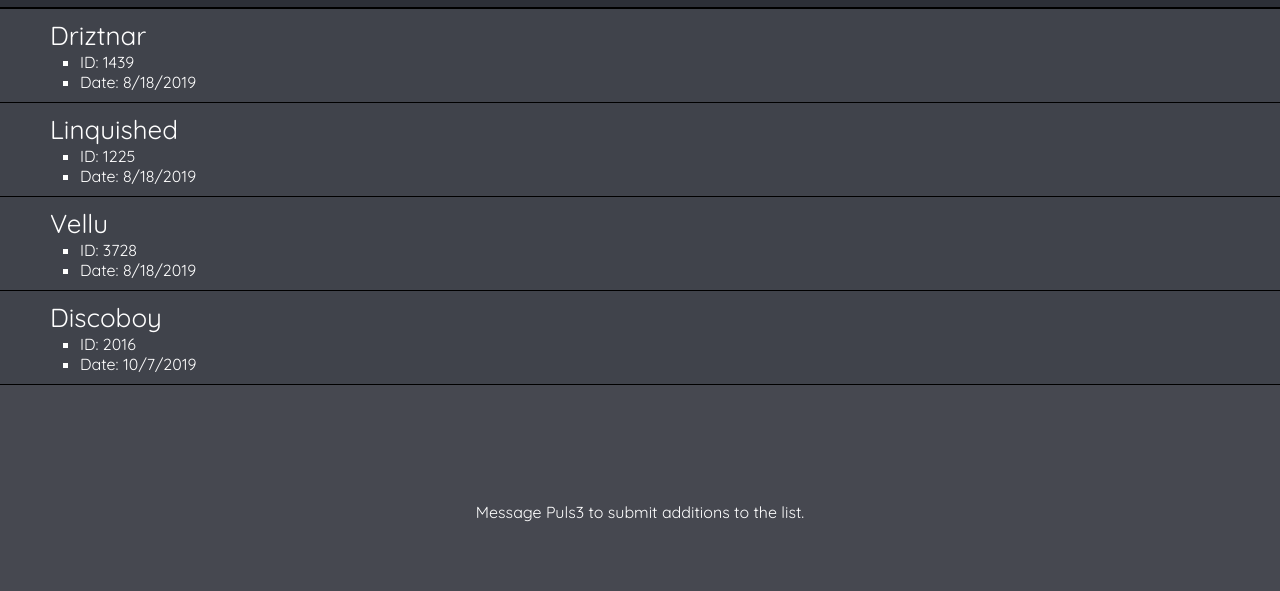
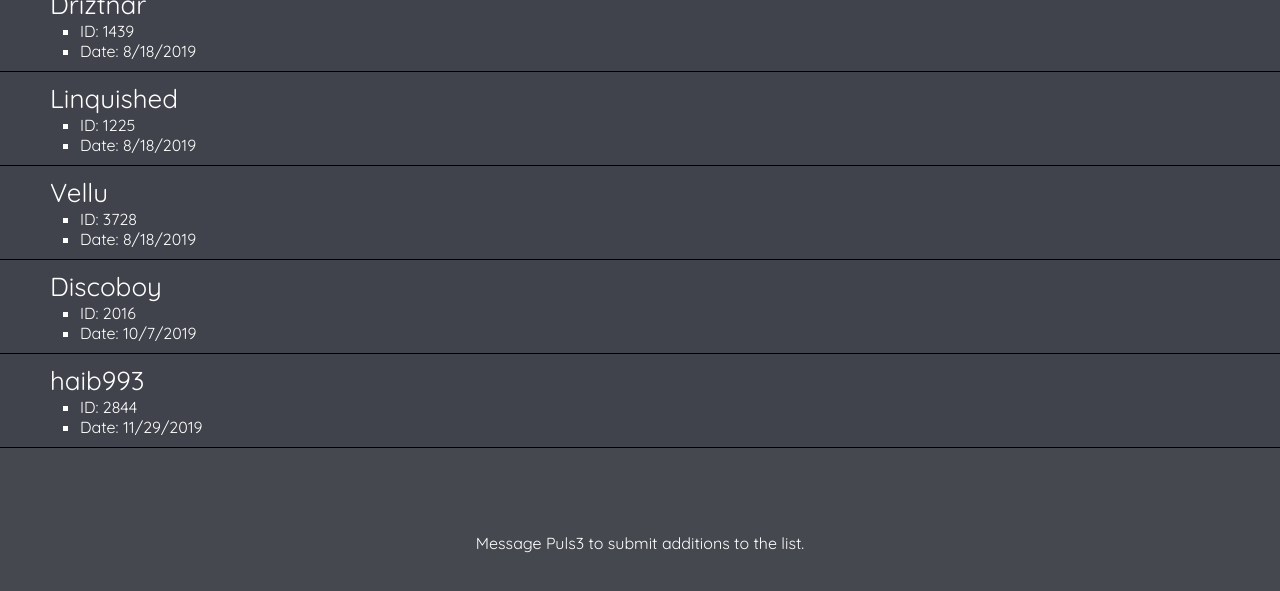
Before and after one commit to xPuls3/flippers, a plain HTML site: page index.html in a window 1280 px wide. Shown: the part 161-752 px from the top of the page. Drawn offline with Linux system fonts and the light colour scheme.

Commit message:
Update index.html

```diff
--- a/index.html
+++ b/index.html
@@ -93,6 +93,27 @@
 
 
 
+
+
+
+    <div class="listing">
+        <div class="header">
+            haib993
+        </div>
+        <div class="under">
+            <ul>
+                <li>
+                    ID: 2844
+                </li>
+                <li>
+                    Date: 11/29/2019
+                </li>
+            </ul>
+        </div>
+    </div>
+
+
+
 </div>
 
 <div id="footer">
```
